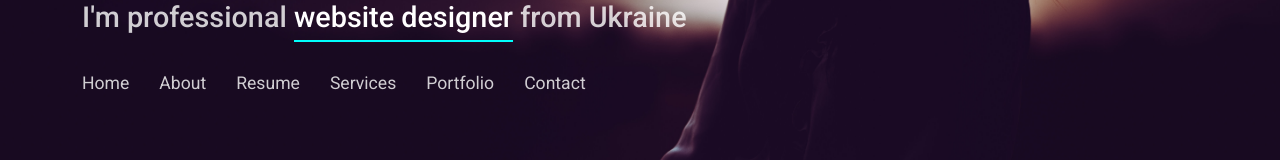
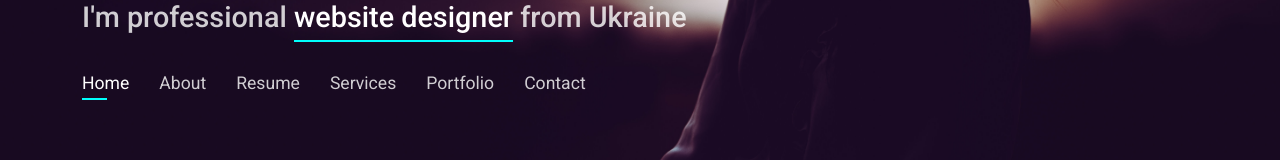
Before and after one commit to freetimezp/js-portfolio-32-web-dev, a React (Create React App) app: page / in a window 1280 px wide. Shown: the part 426-586 px from the top of the page. Built offline with nearby package versions, Linux system fonts and the light colour scheme.

Commit message:
03. js-portfolio-32-web-dev. Header component. Set nav link active on click.

```diff
--- a/src/components/Header.jsx
+++ b/src/components/Header.jsx
@@ -7,6 +7,21 @@ import NavListItem from './NavListItem';
 
 function Header() {
     const [navList, setNavList] = useState(navListData);
+
+    const handleNavOnClick = (id) => {
+        //console.log(id);
+
+        const newNavList = navList.map(nav => {
+            nav.active = false;
+            if (nav._id === id) {
+                nav.active = true;
+            }
+
+            return nav;
+        });
+
+        setNavList(newNavList);
+    };
 
     return (
         <header id="header">
@@ -20,7 +35,7 @@ function Header() {
                 <nav id="navbar" className='navbar'>
                     <ul>
                         {navList.map(item => (
-                            <NavListItem key={item._id} item={item} />
+                            <NavListItem key={item._id} item={item} navOnClick={handleNavOnClick} />
                         ))}
                     </ul>
                 </nav>
--- a/src/components/NavListItem.jsx
+++ b/src/components/NavListItem.jsx
@@ -3,10 +3,10 @@ import React from 'react';
 
 import './NavListItem.css';
 
-function NavListItem({ item }) {
+function NavListItem({ item, navOnClick }) {
     return (
         <li>
-            <a href="" className='nav-link'>
+            <a className={`nav-link ${item.active ? 'active' : ''}`} onClick={() => navOnClick(item._id)}>
                 {item.name}
             </a>
         </li>
```
